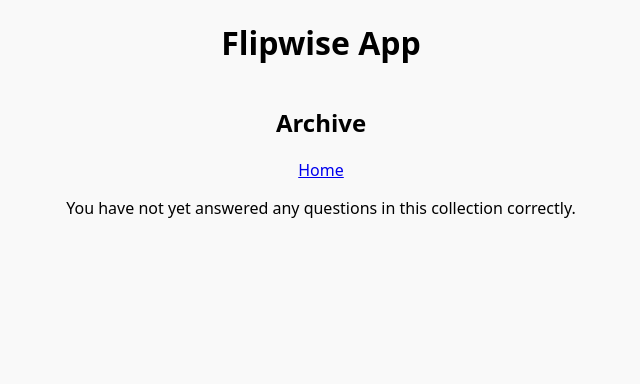
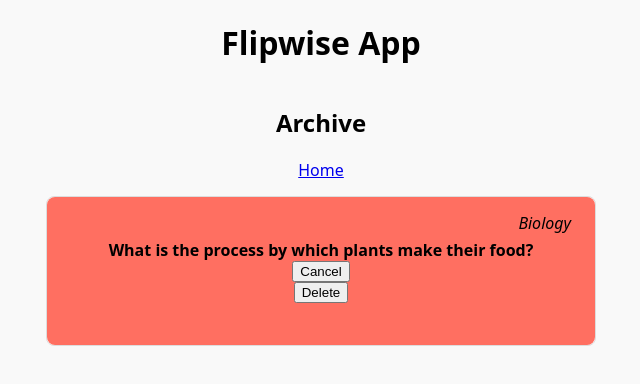
Before and after one commit to TastyCrysis/FlipWise-2.0, a Next.js app: page /archive in a window 1280 px wide. Both pictures are taken after a click on the button "delete". Shown: the top 384 px of the page, without its empty margins (319-959 px from the left). Built offline with nearby package versions, Linux system fonts and the light colour scheme.

Commit message:
add cancel delete action

```diff
--- a/components/Flashcard.js
+++ b/components/Flashcard.js
@@ -26,7 +26,7 @@
   backface-visibility: hidden;
   top: 0px;
   right: 0px;
-  z-index: 2;
+  z-index: 5;
   display: flex;
   flex-direction: column;
   justify-content: center;
@@ -73,7 +73,7 @@
   position: absolute;
   right: 24px;
   backface-visibility: hidden;
-  z-index: 3;
+  z-index: 10;
 `;
 
 export default function Flashcard({
@@ -83,6 +83,7 @@
   handleDeleteFlashcard,
 }) {
   const [flipped, setFlipped] = useState(false);
+  const [mode, setMode] = useState("default");
 
   function handleFlip() {
     setFlipped(!flipped);
@@ -95,13 +96,37 @@
         <FlashcardContent>
           <FlashcardQuestion>{flashcard.question}</FlashcardQuestion>
         </FlashcardContent>
-        <button
-          onClick={() => {
-            handleDeleteFlashcard(flashcard.id);
-          }}
-        >
-          delete
-        </button>
+        {mode === "default" && (
+          <button
+            onClick={(event) => {
+              event.stopPropagation();
+              setMode("delete");
+            }}
+          >
+            delete
+          </button>
+        )}
+        {mode === "delete" && (
+          <>
+            <button
+              onClick={(event) => {
+                event.stopPropagation();
+                setMode("default");
+              }}
+            >
+              Cancel
+            </button>
+            <button
+              onClick={(event) => {
+                event.stopPropagation();
+                setMode("default");
+                handleDeleteFlashcard(flashcard.id);
+              }}
+            >
+              Delete
+            </button>
+          </>
+        )}
       </FlashcardFront>
       <FlashcardBack>
         <FlashcardContent>
--- a/pages/_app.js
+++ b/pages/_app.js
@@ -14,10 +14,12 @@
           : flashcard
       )
     );
+    console.log("flashcards-toggleCorrect", flashcards);
   }
 
   function handleDeleteFlashcard(id) {
     setFlashcards(flashcards.filter((flashcard) => flashcard.id !== id));
+    console.log("flashcards-delete_", flashcards);
   }
 
   return (
```
